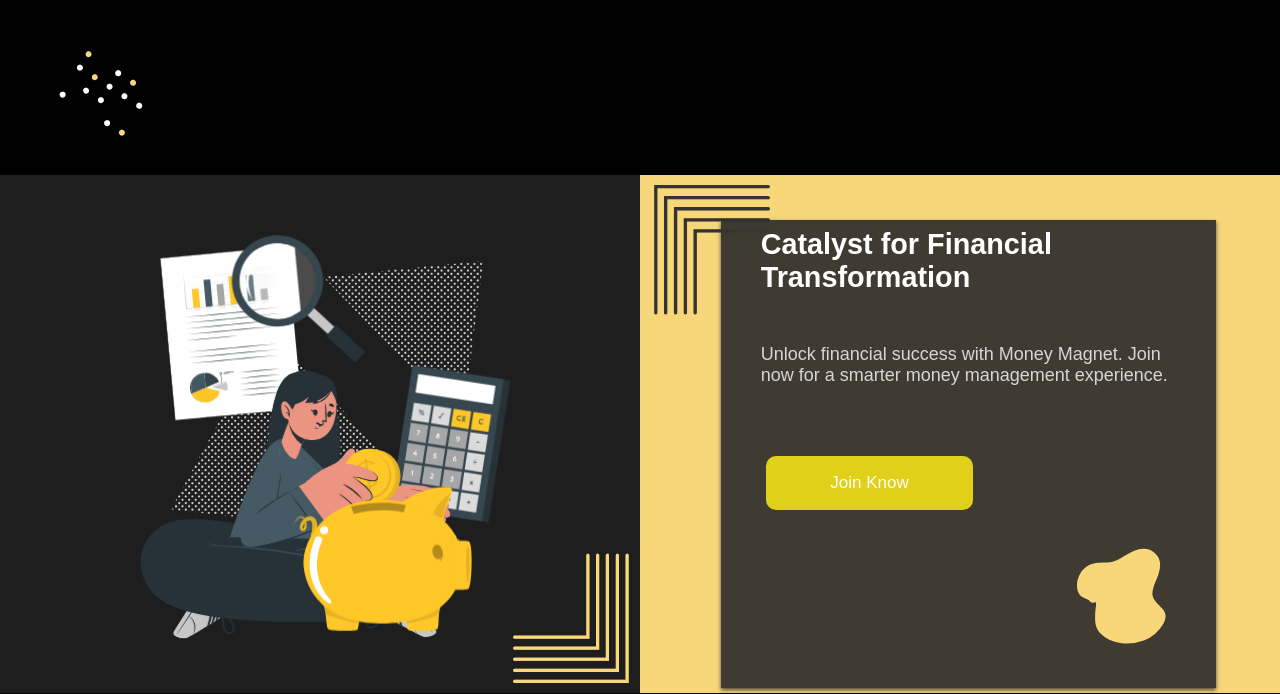
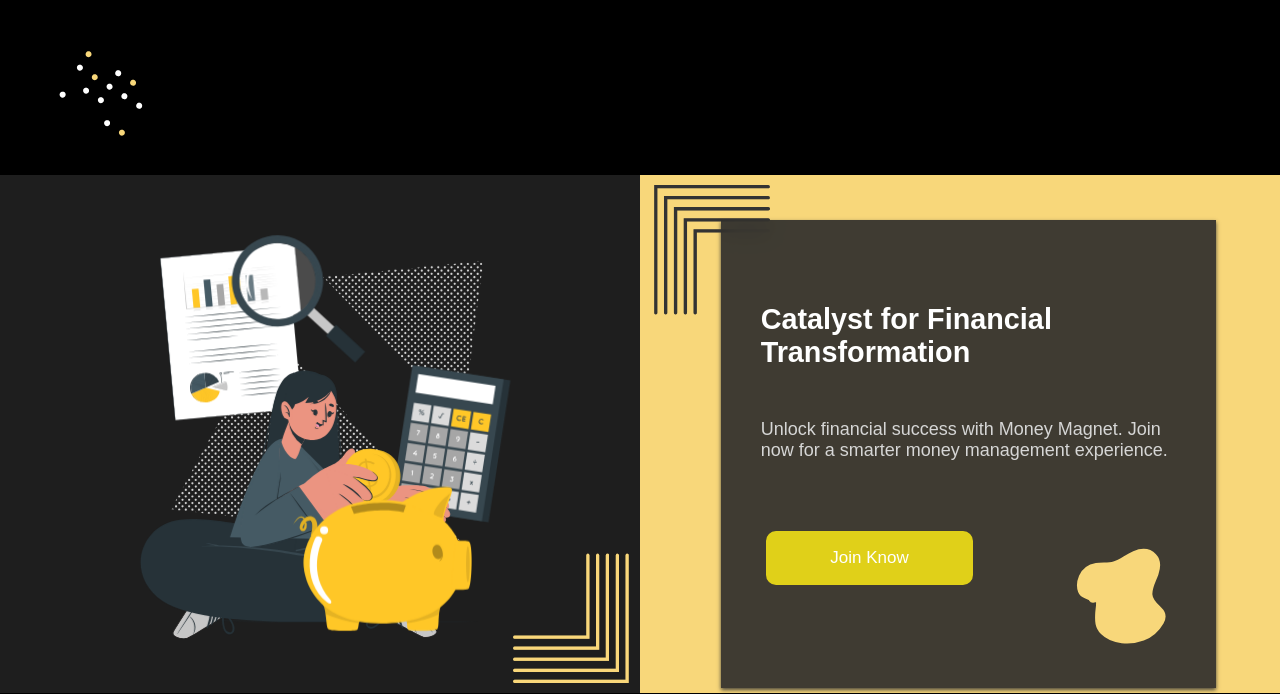
Before and after one commit to elijahgummer/MoneyMagnet-Budget-Expense-Managment-Web-App, a PHP site: page /home.php in a window 1280 px wide. Shown: the part 1845-2539 px from the top of the page. Run offline with PHP 8.4, Linux system fonts and the light colour scheme; some web fonts are replaced.

Commit message:
changed the alignment

```diff
--- a/MoneyMagnet/css/home.css
+++ b/MoneyMagnet/css/home.css
@@ -466,6 +466,10 @@ footer .svg-container10 svg {
   padding: 30px;
 }
 #action .card {
+  display: flex;
+  align-items: flex-start;
+  justify-content: center;
+  flex-direction: column;
   width: 43%;
   height: 468px;
   background: rgba(43, 43, 43, 0.9); /* Dark semi-transparent background */
```
